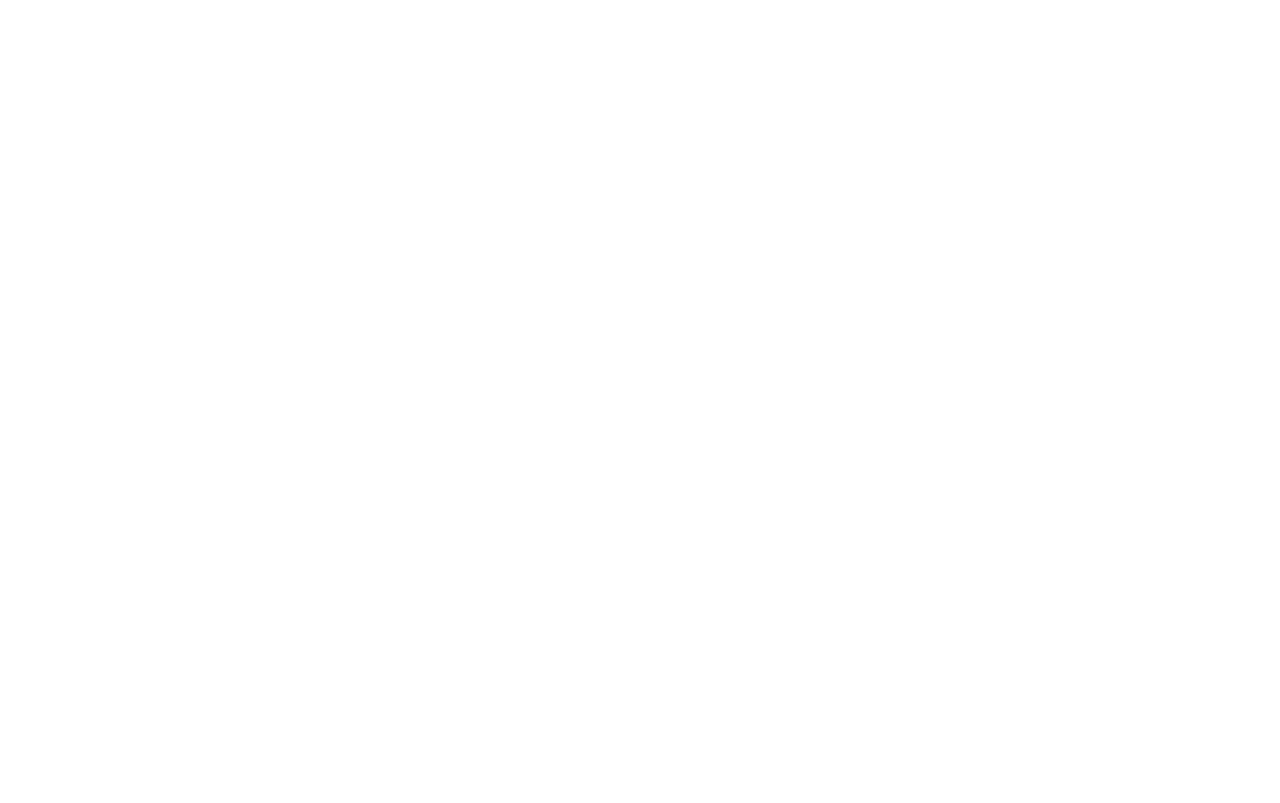
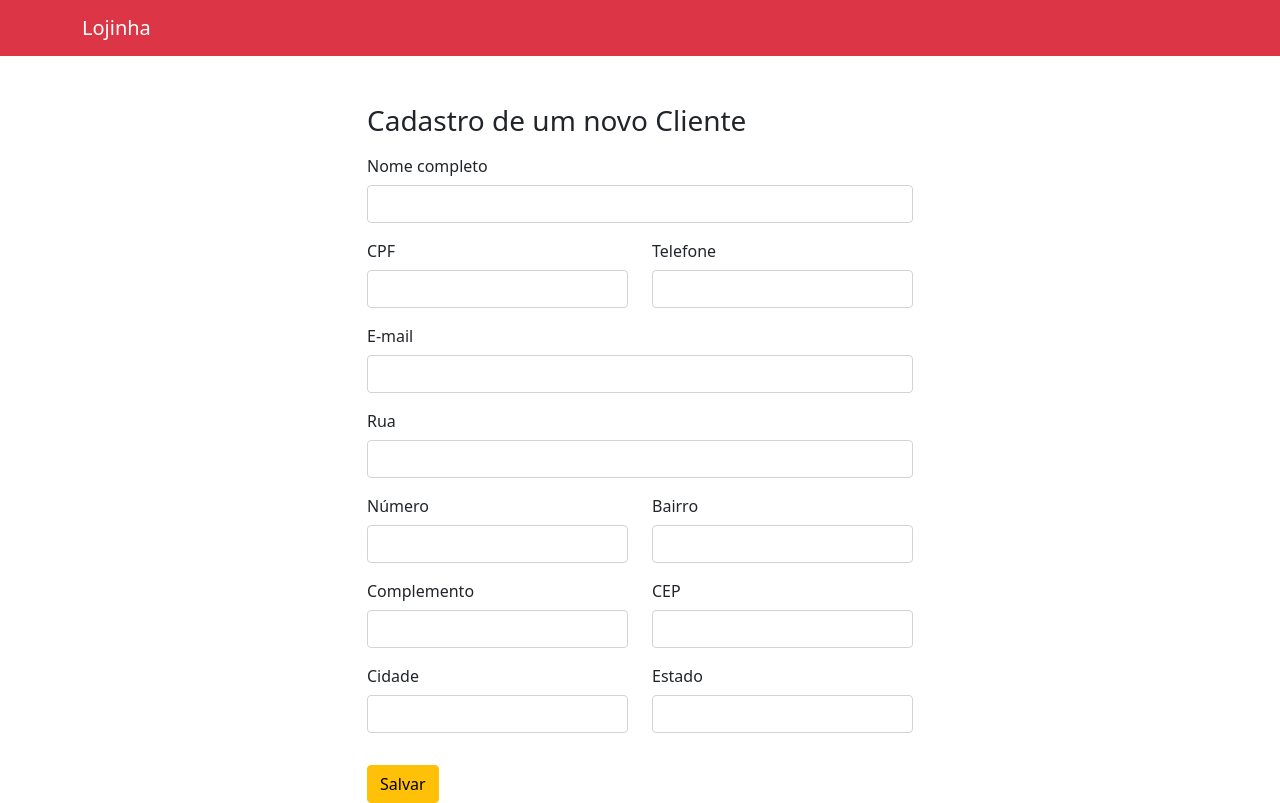
Before and after one commit to mayaradelonzek/ecommerce-front-vue, a Vue app: page / in a window 1280 px wide. Built offline with nearby package versions, Linux system fonts and the light colour scheme.

Commit message:
layout para cliente e fornecedor

```diff
--- a/package.json
+++ b/package.json
@@ -8,8 +8,11 @@
     "lint": "vue-cli-service lint"
   },
   "dependencies": {
+    "bootstrap": "^5.1.3",
+    "bootstrap-vue": "^2.21.2",
     "core-js": "^3.6.5",
-    "vue": "^2.6.11"
+    "vue": "^2.6.14",
+    "vue-router": "^3.5.3"
   },
   "devDependencies": {
     "@vue/cli-plugin-babel": "~4.5.0",
--- a/src/App.vue
+++ b/src/App.vue
@@ -1,20 +1,25 @@
 <template>
   <div id="app">
-
+    <Header />
+    <b-container class="mt-5">
+      <NovoCliente/>
+    </b-container>
   </div>
 </template>
 
 <script>
+import Header from "./components/Header.vue";
+import NovoCliente from "./pages/NovoCliente.vue";
 
 
 export default {
-  name: 'App',
+  name: "App",
   components: {
-
-  }
-}
+    Header,
+    NovoCliente
+  },
+};
 </script>
 
 <style>
-
 </style>
--- /dev/null
+++ b/src/components/ClienteForm.vue
@@ -0,0 +1,99 @@
+<template>
+  <div>
+    <b-row align-h="center">
+      <b-col md="6">
+        <h3 class="mb-3">Cadastro de um novo Cliente</h3>
+      </b-col>
+    </b-row>
+
+    <b-row align-h="center">
+      <b-col md="6">
+        <b-form-group label="Nome completo">
+          <b-form-input type="text" class="mb-3" />
+        </b-form-group>
+      </b-col>
+    </b-row>
+
+    <b-row align-h="center">
+      <b-col md="3">
+        <b-form-group label="CPF">
+          <b-form-input type="text" class="mb-3"/>
+        </b-form-group>
+      </b-col>
+        <b-col md="3">
+        <b-form-group label="Telefone">
+          <b-form-input type="text" class="mb-3"/>
+        </b-form-group>
+      </b-col>
+    </b-row>
+
+    <b-row align-h="center">
+      <b-col md="6">
+        <b-form-group label="E-mail">
+          <b-form-input type="text" class="mb-3"/>
+        </b-form-group>
+      </b-col>
+    </b-row>
+
+    <b-row align-h="center">
+      <b-col md="6">
+        <b-form-group label="Rua">
+          <b-form-input type="text" class="mb-3"/>
+        </b-form-group>
+      </b-col>
+    </b-row>
+
+    <b-row align-h="center">
+      <b-col md="3">
+        <b-form-group label="Número">
+          <b-form-input type="text" class="mb-3"/>
+        </b-form-group>
+      </b-col>
+      <b-col md="3">
+        <b-form-group label="Bairro">
+          <b-form-input type="text" class="mb-3"/>
+        </b-form-group>
+      </b-col>
+    </b-row>
+
+    <b-row align-h="center">
+      <b-col md="3">
+        <b-form-group label="Complemento">
+          <b-form-input type="text" class="mb-3"/>
+        </b-form-group>
+      </b-col>
+      <b-col md="3">
+        <b-form-group label="CEP">
+          <b-form-input type="text" class="mb-3"/>
+        </b-form-group>
+      </b-col>
+    </b-row>
+
+    <b-row align-h="center">
+      <b-col md="3">
+        <b-form-group label="Cidade">
+          <b-form-input type="text" class="mb-3"/>
+        </b-form-group>
+      </b-col>
+      <b-col md="3">
+        <b-form-group label="Estado">
+          <b-form-input type="text" class="mb-3"/>
+        </b-form-group>
+      </b-col>
+    </b-row>
+
+    <b-row align-h="center">
+      <b-col md="6">
+        <b-form-group class="mt-3">
+          <b-button variant="warning">Salvar</b-button>
+        </b-form-group>
+      </b-col>
+    </b-row>
+  </div>
+</template>
+
+<script>
+export default {
+  name: "ClienteForm",
+}
+</script>
--- /dev/null
+++ b/src/components/Header.vue
@@ -0,0 +1,19 @@
+<template>
+  <div>
+    <b-navbar toggleable="lg" type="dark" variant="danger">
+      <b-container>
+        <b-navbar-brand href="#">Lojinha</b-navbar-brand>
+      </b-container>
+    </b-navbar>
+  </div>
+</template>
+
+<script>
+export default {
+  name: "Header"
+}
+</script>
+
+<style>
+
+</style>
--- /dev/null
+++ b/src/pages/NovoCliente.vue
@@ -0,0 +1,19 @@
+<template>
+<div>
+    <b-row align-h="center">
+      <ClienteForm/>
+    </b-row>
+  </div>
+</template>
+
+<script>
+import ClienteForm from '../components/ClienteForm.vue'
+export default {
+  name: "NovoCliente",
+  components: {
+    ClienteForm,
+  }
+};
+</script>
+<style >
+</style>
```
Also changed, not shown: src/components/FornecedorForm.vue (added, +99 -0 lines), src/main.js (+8 -0 lines), src/pages/NovoFornecedor.vue (added, +19 -0 lines), 1 other file (tests, documents, lock files or other folders).
